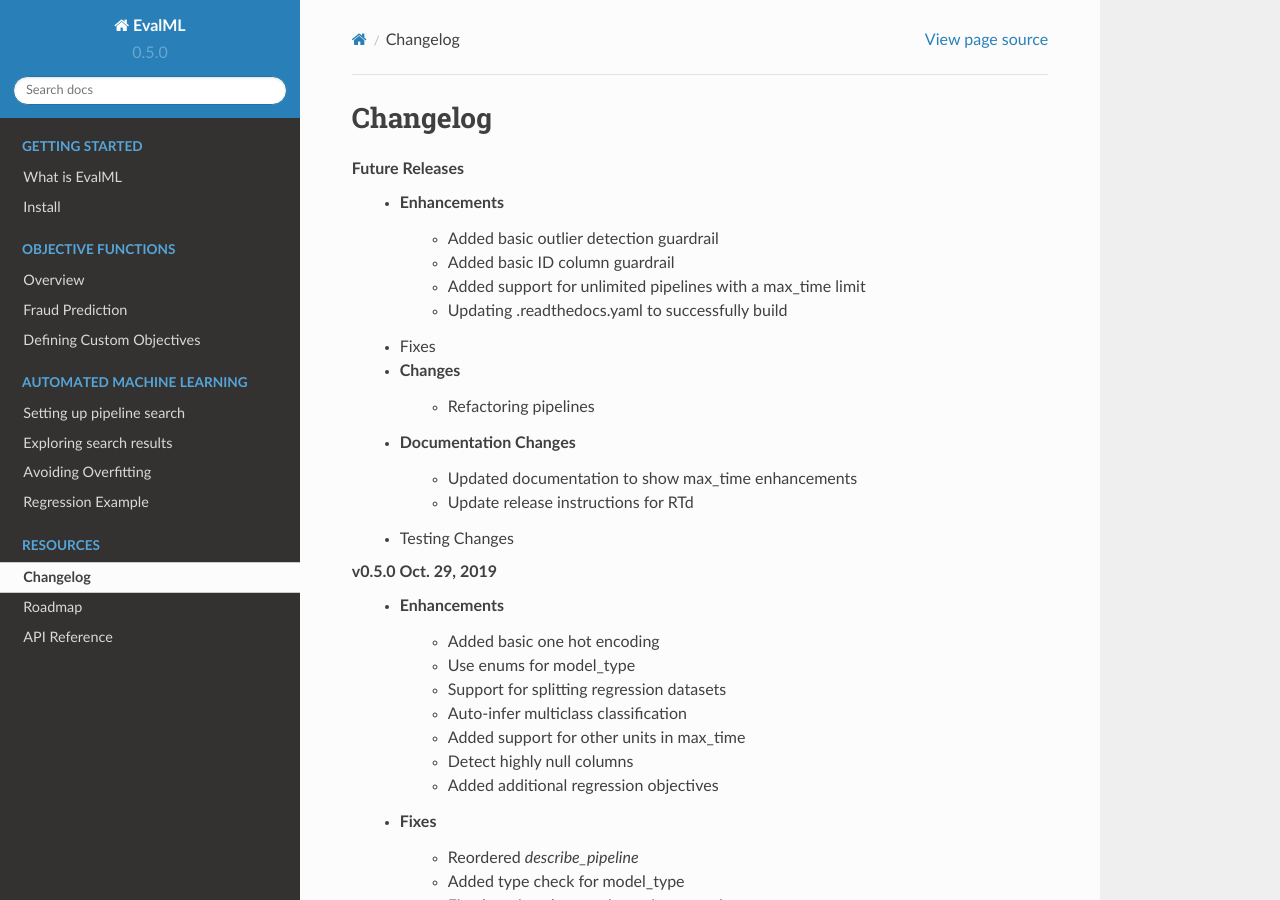
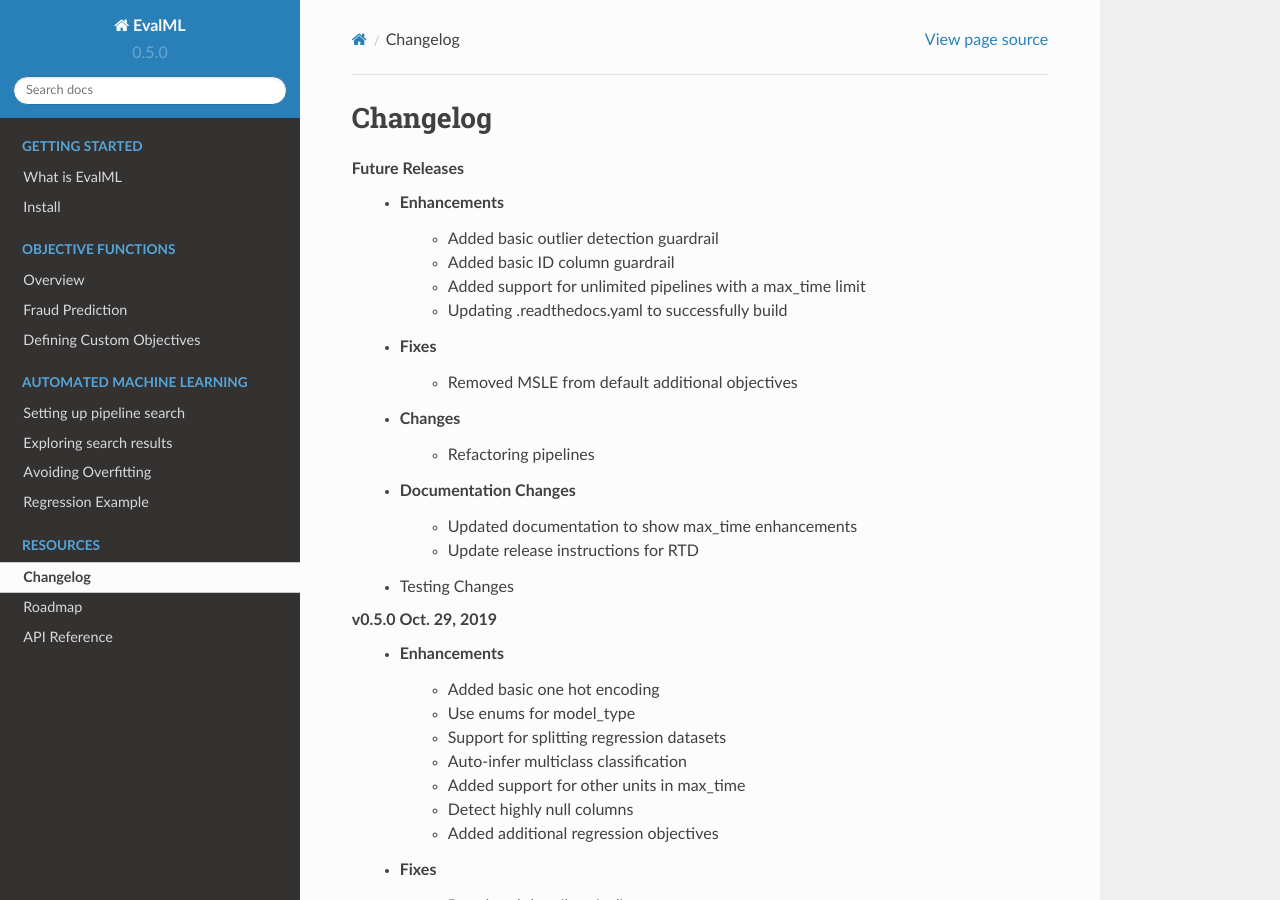
Before and after one commit to alteryx/evalml, a Sphinx documentation site: the page built from docs/source/changelog.rst, in a window 1280 px wide and 900 px high. Built offline with Sphinx 7.4.7 and the Read the Docs theme 2.0.0, drawn with Linux system fonts in a browser that asks for light colours; pages that are not in the unit, such as notebooks, are missing from menus.

Commit message:
Changelog

```diff
--- a/docs/source/changelog.rst
+++ b/docs/source/changelog.rst
@@ -9,11 +9,12 @@
         * Added support for unlimited pipelines with a max_time limit :pr:`70`
         * Updating .readthedocs.yaml to successfully build :pr:`188`
     * Fixes
+        * Removed MSLE from default additional objectives :pr:`203`
     * Changes
         * Refactoring pipelines :pr:`108`
     * Documentation Changes
         * Updated documentation to show max_time enhancements :pr:`189`
-        * Update release instructions for RTd :pr:`193`
+        * Update release instructions for RTD :pr:`193`
     * Testing Changes
 
 **v0.5.0 Oct. 29, 2019**
```
